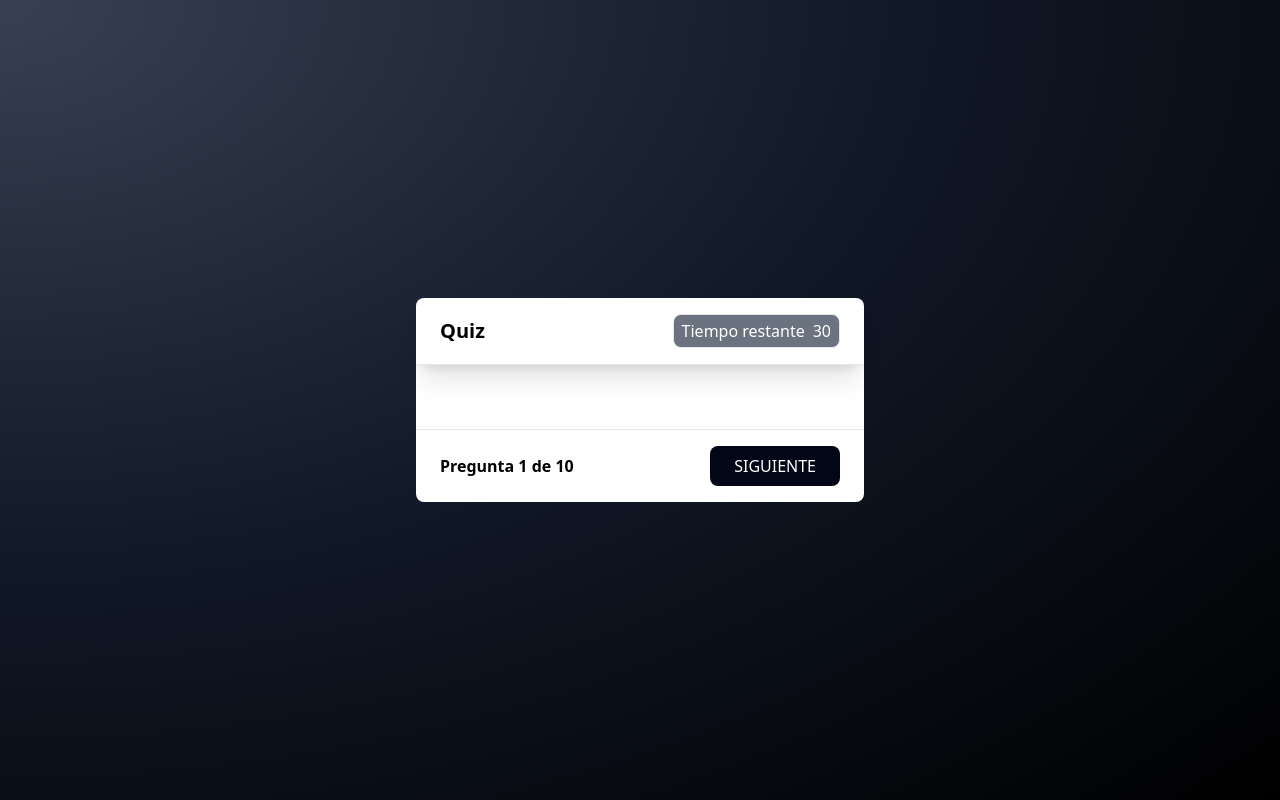
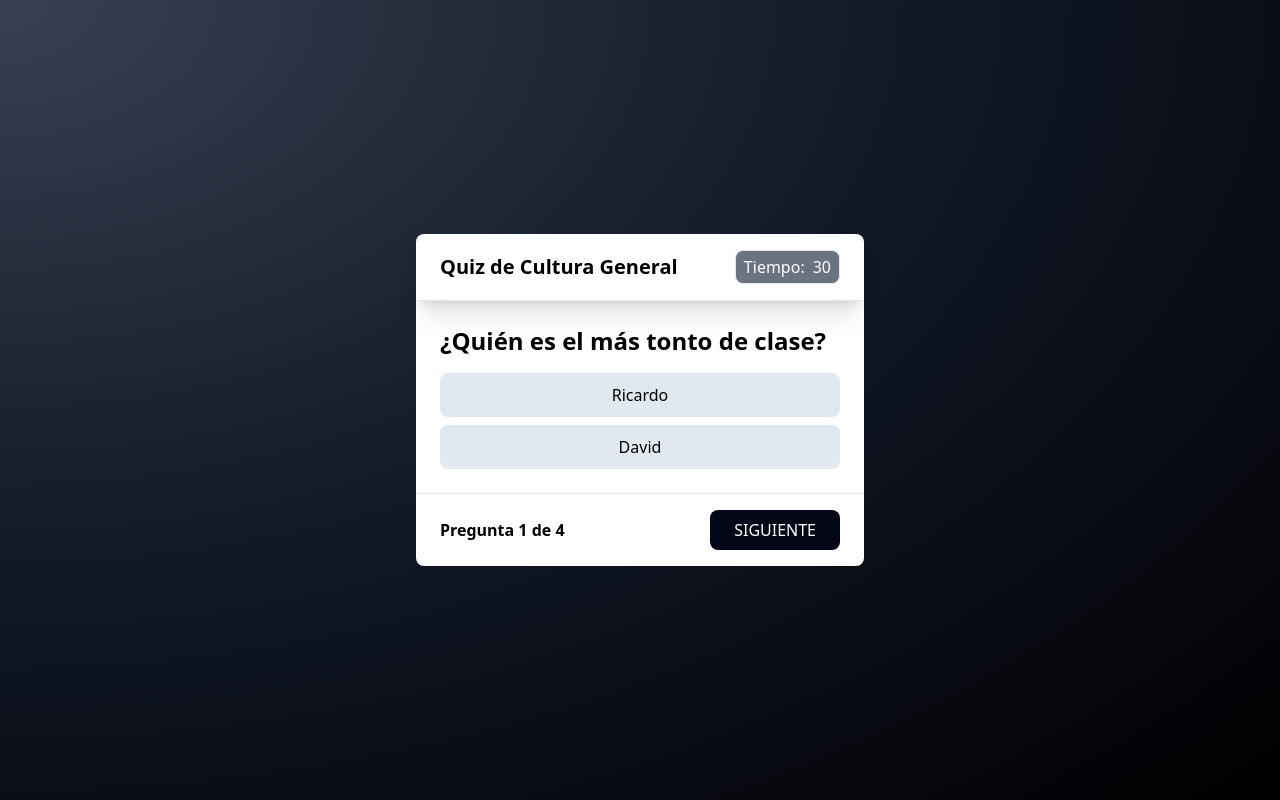
Before and after one commit to AnotherSilviu/Practica-Quiz-JS, a plain HTML site: page index.html in a window 1280 px wide. Drawn offline with nearby package versions, Linux system fonts and the light colour scheme.

Commit message:
nueva actualizacion

```diff
--- a/index.html
+++ b/index.html
@@ -13,14 +13,14 @@
       <header
         class="flex items-center justify-between py-4 px-6 border-b shadow-xl"
       >
-        <h1 class="font-bold text-xl" id="title">Quiz</h1>
+        <h1 class="font-bold text-xl" id="title">Quiz de Cultura General</h1>
 
         <div class="flex gap-2 bg-gray-500 rounded-lg px-2 py-1 text-white border">
-          <p>Tiempo restante</p>
+          <p>Tiempo:</p>
           <p>30</p>
         </div>
       </header>
-          <div id="content"></div>
+
       <section class="p-6">
         <h2 id="question" class="font-bold text-2xl"></h2>
 
@@ -30,8 +30,8 @@
       </section>
 
       <footer class="flex justify-between items-center px-6 py-4 border-t">
-        <p class="font-semibold">Pregunta 1 de 10</p>
-        <button onclick= "nextQuestion()" class="bg-slate-950 text-white px-6 py-2 rounded-lg hover:bg-slate-800 transition-all" id="next">SIGUIENTE</button>
+        <h2 id="questionProgress" class="font-bold text-l"></h2>
+        <button onclick= "nextQuestion()" class= "bg-slate-950 text-white px-6 py-2 rounded-lg hover:bg-slate-800 transition-all" id="next">SIGUIENTE</button>
       </footer>
     </main>
 
--- a/main.js
+++ b/main.js
@@ -3,7 +3,7 @@ const questions = [
     id: 1,
     question: "¿Quién es el más tonto de clase?",
     answers: ["Ricardo", "David", "Alejandro"],
-        correctAnswer:"Ricardo",
+    correctAnswer: "Ricardo",
   },
   {
     id: 2,
@@ -29,28 +29,53 @@ let currentQuestion = 0;
 
 const title = document.getElementById("question");
 const answerBox = document.getElementById("answerBox");
+const progress = document.getElementById("questionProgress");
 
 function printQuestion() {
-    //Pintar el titulo de la pregunta
-    title.innerText = question[currentQuestion].question;
-    //De la pregunta actual
+  // Actualizar el progreso de la pregunta
+  progress.innerText = `Pregunta 1 de ${questions.length}`;
+  // Pintar el titulo de la pregunta
+  title.innerText = questions[currentQuestion].question;
+
+  // De la pregunta actual
   let questionAnswers = questions[currentQuestion].answers;
-    //Desordena las respuestas para que no esten siempre en el mismo orden
-    questionAnswers.sort(()=> Math.random() = 0.5);
-    //Antes de pintar las NUEVAS respuestas, se borra el contenido del div
-    answerBox.innerHTML = " ";
-    //Se generan los botones de respuesta
-    questions[currentQuestion].answers.forEach((answer) => {
+
+  // Desordena las respuestas para que no estén siempre en el mismo orden
+  questionAnswers.sort(() => Math.random() - 0.5);
+
+  // Antes de pintar las NUEVAS respuestas, se borra el contenido del div
+  answerBox.innerHTML = "";
+
+  // Se generan los botones de respuesta
+  questionAnswers.forEach((answer, index) => {
+    setTimeout(() => {
       answerBox.innerHTML += `<button
+            id='btn${index}'
+            onclick="checkAnswer('${answer}')"
             class="bg-slate-200 rounded-lg p-2.5 hover:bg-slate-800 hover:text-white transition-all"
-                id="btn1"
           >
             ${answer}
           </button>`;
-})};
+    }, 2000 * (index + 1));
+  });
+}
+
+function checkAnswer(answer) {
+  const currentCorrectAnswer = questions[currentQuestion].correctAnswer;
+
+    //if else en opretador ternario
+    const bgColor =
+      answer == currentCorrectAnswer ? "bg-green-500" : "bg-red-500";
+
+    //Aqui eliminamos el color gris y añadimos el color que toque segun respuesta
+    document.getElementById(`btnId`).classList.remove("bg-slate-200");
+    document.getElementById(`btnId`).classList.add(bgColor);
+}
 
 function nextQuestion() {
   currentQuestion++;
   console.log(currentQuestion);
-    printQuestion()
-};
+  printQuestion();
+}
+
+printQuestion();
```
Lines whose indentation alone changed are shown as unchanged.
